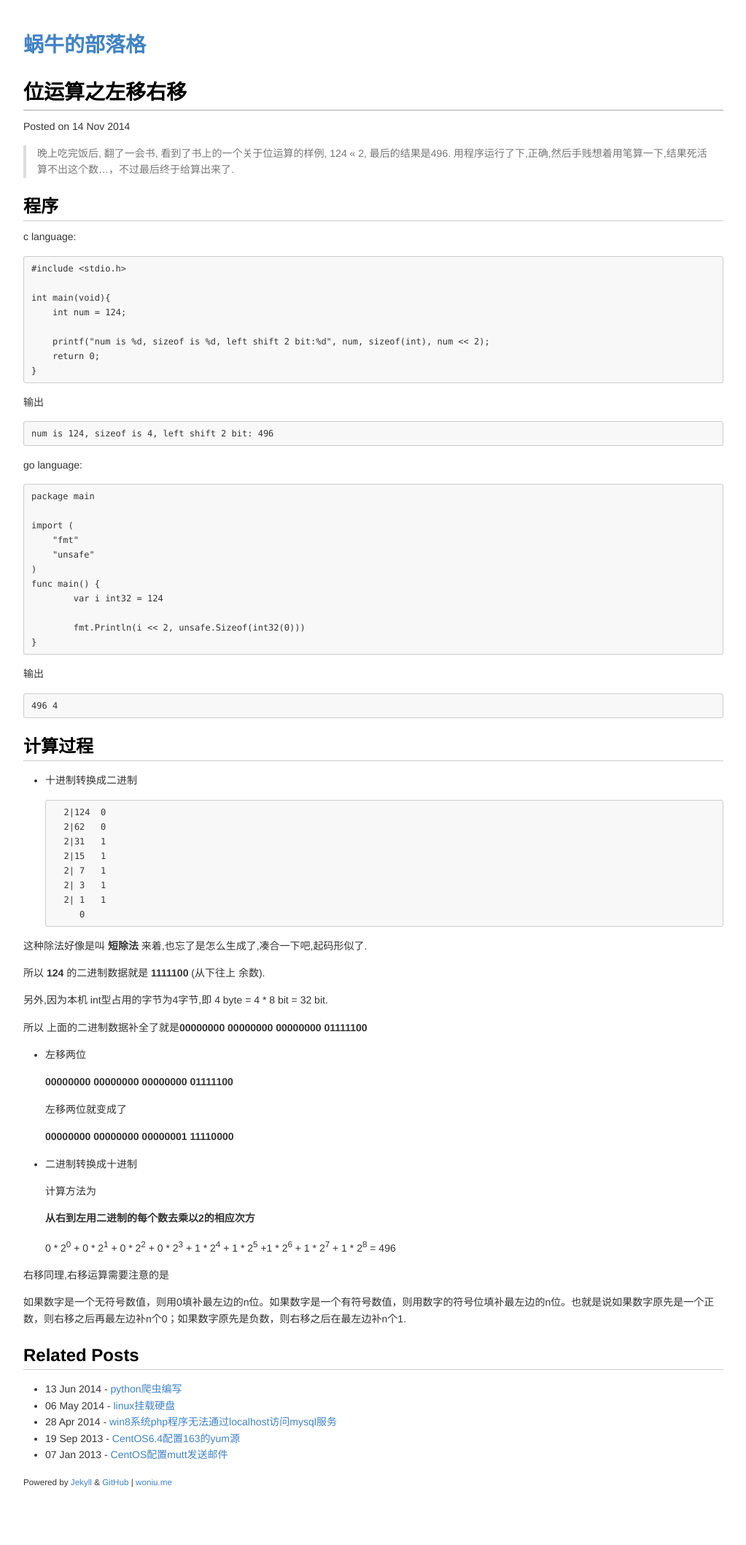
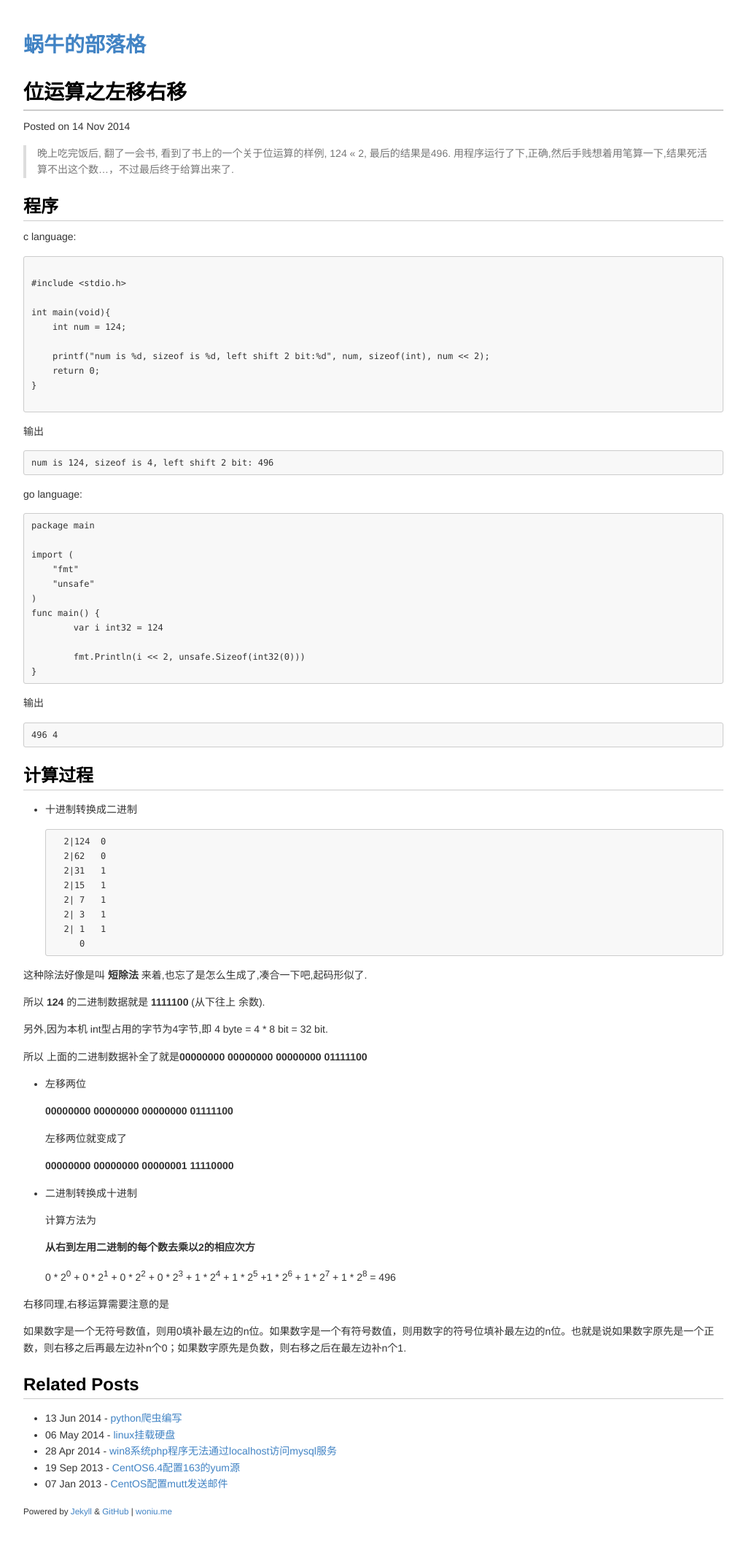
Before and after one commit to peng2089/dp.github.io, a Jekyll site: the page built from _posts/2014-11-14-位运算之左移右移.md, in a window 1280 px wide. Shown: the whole page at 73% size, without its empty margins (128-1151 px from the left). Built offline with Jekyll 4.4.1, drawn with Linux system fonts in a browser that asks for light colours; before the commit the page ends 2077 px from its top, so only the background shows below that.

Commit message:
add file

````diff
--- a/_config.yml
+++ b/_config.yml
@@ -5,8 +5,10 @@
 
 markdown: kramdown
 
+# code highlighting
+pygments: true
+
 # standard jekyll configuration options
-
 exclude: ['Rakefile', 'README.md', 'config.rb']
 
 # configuration required for some pages
--- a/_posts/2014-11-14-位运算之左移右移.md
+++ b/_posts/2014-11-14-位运算之左移右移.md
@@ -11,7 +11,9 @@
 ## 程序
 
 c language:
+
 ```c
+
 #include <stdio.h>
 
 int main(void){
@@ -20,7 +22,9 @@
     printf("num is %d, sizeof is %d, left shift 2 bit:%d", num, sizeof(int), num << 2);
     return 0;
 }
+
 ```
+
 输出
 
     num is 124, sizeof is 4, left shift 2 bit: 496
````
